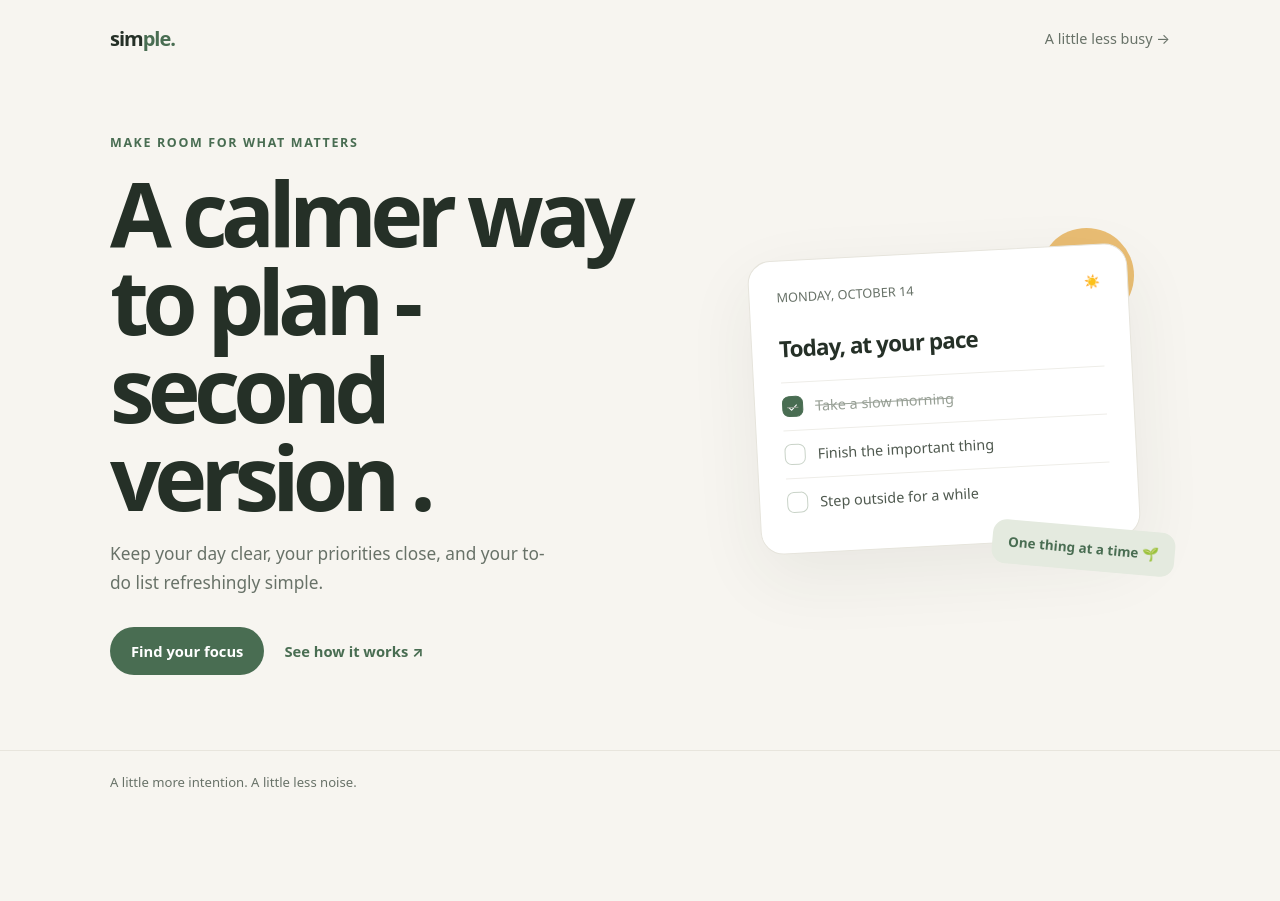
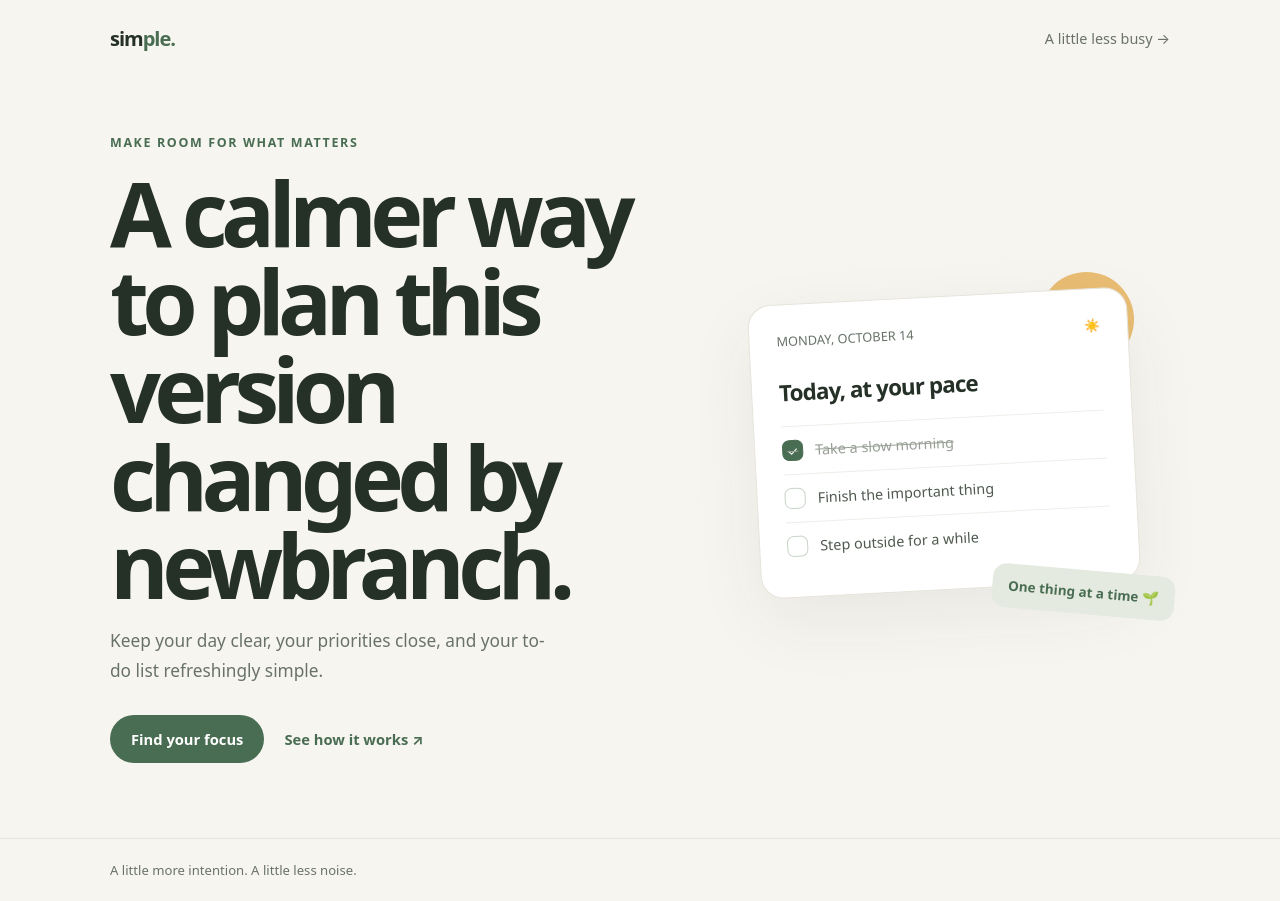
Before and after one commit to mathesh-manoj/premkumar, a plain HTML site: page index.html in a window 1280 px wide. Before the commit the page ends 813 px from the top, so only its background shows below. Drawn offline with Linux system fonts and the light colour scheme.

Commit message:
new branch commit

```diff
--- a/index.html
+++ b/index.html
@@ -48,7 +48,7 @@
 		<section class="hero" aria-labelledby="hero-title">
 			<div>
 				<p class="eyebrow">Make room for what matters</p>
-				<h1 id="hero-title">A calmer way to plan - second version .</h1>
+				<h1 id="hero-title">A calmer way to plan this version changed by newbranch.</h1>
 				<p class="intro">Keep your day clear, your priorities close, and your to-do list refreshingly simple.</p>
 				<div class="actions">
 					<a class="button" href="#today">Find your focus</a>
```
